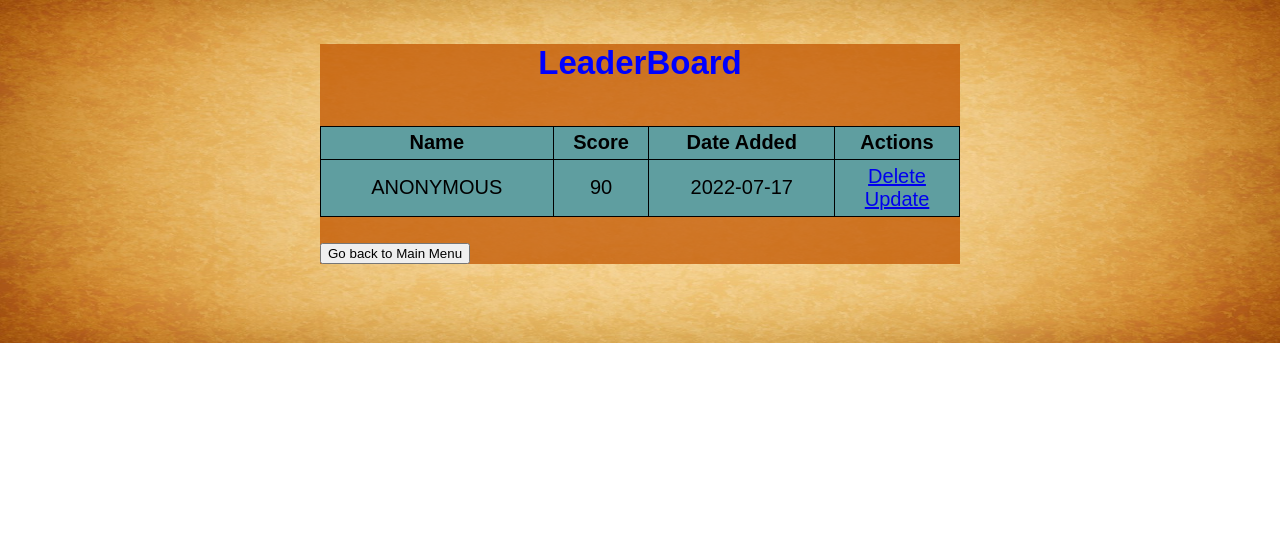
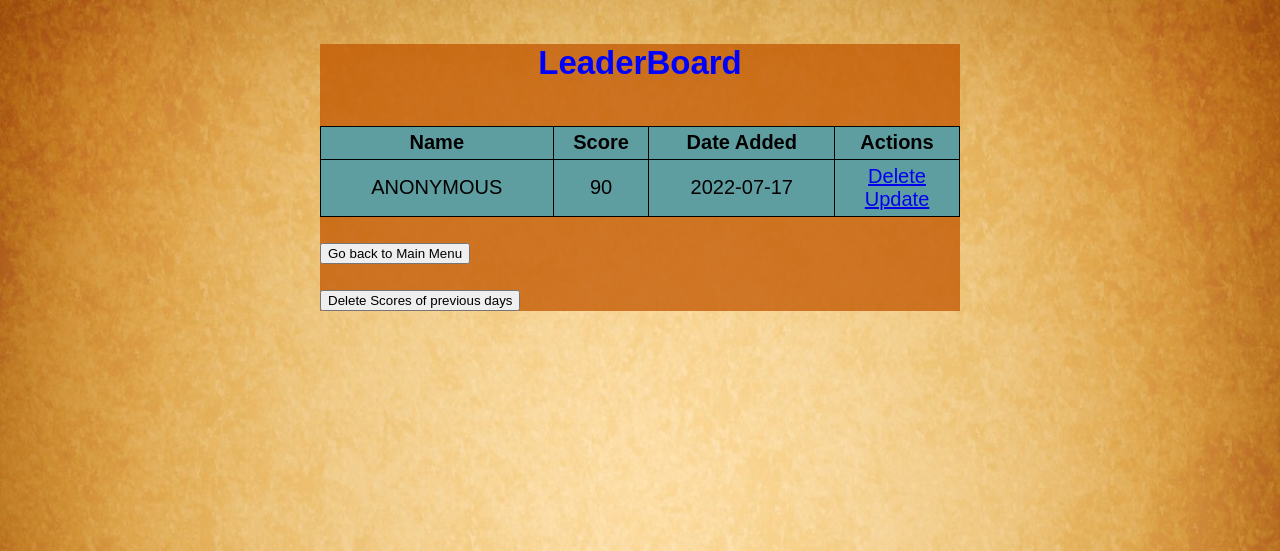
Before and after one commit to winsor-tse/Historical-Mad-Lib-Guesser, a Flask app: page /leaderboard in a window 1280 px wide. Shown: the top 551 px of the page. Run offline with Flask 2, Linux system fonts and the light colour scheme; data comes from the database, SQL or seed files in the repository; both versions use the stored data as it was after the commit.

Commit message:
Added Delete previous days scores

```diff
--- a/app.py
+++ b/app.py
@@ -67,7 +67,6 @@ def index():
                 #return render_template('index.html', Display_Error=True, Error_Type="That Year that is not an integer. Please input an integer.")
                 #if the country contene exist, we input Country
                 r_list = Sentiment_Analysis.random_cntry_yr(Country)
-                print(r_list)
                 year_content = r_list[0]
                 Country = r_list[1]
                 Sentiment_par=Sentiment_Analysis.year_api(year_content, Country)
@@ -79,7 +78,6 @@ def index():
                 if Sentiment_par:
                     sent_list.append(Sentiment_par)
                     sent_list.append(map_par[0])
-                    print(sent_list[1])
                     GPE_exist = Sentiment_Analysis.Look_for_key(sent_list[1],"GPE")
                     PERSON_exist = Sentiment_Analysis.Look_for_key(sent_list[1],"PERSON")
                     EVENT_exist = Sentiment_Analysis.Look_for_key(sent_list[1],"EVENT")
@@ -98,7 +96,6 @@ def index():
             if Sentiment_par:
                 sent_list.append(Sentiment_par)
                 sent_list.append(map_par[0])
-                print(sent_list[1])
                 GPE_exist = Sentiment_Analysis.Look_for_key(sent_list[1],"GPE")
                 PERSON_exist = Sentiment_Analysis.Look_for_key(sent_list[1],"PERSON")
                 EVENT_exist = Sentiment_Analysis.Look_for_key(sent_list[1],"EVENT")
@@ -172,6 +169,23 @@ def delete(id):
     except:
         return 'There was a problem deleting that task'
 
+@app.route('/delete_last')
+def delete_last():
+    tasks = Todo.query.order_by(Todo.content.desc()).all()
+    for task in tasks:
+        today = datetime.today()
+        datem = datetime(today.year, today.month, today.day)
+        if task.date_created.date() < datem.date():
+            try:
+                task_to_delete = Todo.query.get_or_404(task.id)
+                db.session.delete(task_to_delete)
+                db.session.commit()
+            except:
+                return 'There was a problem deleting that task'
+        else:
+            return render_template('leaderboard.html', Nothing=True)
+    return redirect('/leaderboard')
+
 @app.route('/update/<int:id>', methods=['GET', 'POST'])
 def update(id):
     task = Todo.query.get_or_404(id)
@@ -188,23 +202,10 @@ def update(id):
     else:
         return render_template('update.html', task=task)
 
-#TODO: add a button to delete last 10
 @app.route('/leaderboard', methods=['POST','GET'])
-def board():
-    if request.form.get("go_back"):
-        print("hi")
-        import pdb; pdb.set_trace()
-        for task in tasks:
-            if task.date_created.date() != datetime.utcnow:
-                try:
-                    db.session.delete(task.id)
-                    db.session.commit()
-                except:
-                    return 'There was a problem deleting that task'
-        return redirect('/')
-    else:
-        tasks = Todo.query.order_by(Todo.content.desc()).all()
-        return render_template('leaderboard.html', tasks=tasks)
+def leaderboard():
+    tasks = Todo.query.order_by(Todo.content.desc()).all()
+    return render_template('leaderboard.html', tasks=tasks)
 
 if __name__ == "__main__":
     db.session.flush()
--- a/static/css/main.css
+++ b/static/css/main.css
@@ -5,7 +5,7 @@ body{
     font-size: 20px;
     background-image: url('/static/paper.jpg');
     background-repeat: no-repeat;
-    background-size: 100% 130%;
+    background-size: 100% 1000px;
 }
 
 .content {
--- a/templates/leaderboard.html
+++ b/templates/leaderboard.html
@@ -35,5 +35,12 @@
         <br>
         <input type="submit" name="go_back" id="go_back" value="Go back to Main Menu">
     </form>
+    <br>
+    <form action="/delete_last">
+        <input type="submit" value="Delete Scores of previous days" />
+    </form>
+    {% if Nothing %}
+        <p> There is Nothing to Delete</p>
+    {% endif %}
 </div>
 {% endblock %}
```
Also changed, not shown: test.db.
